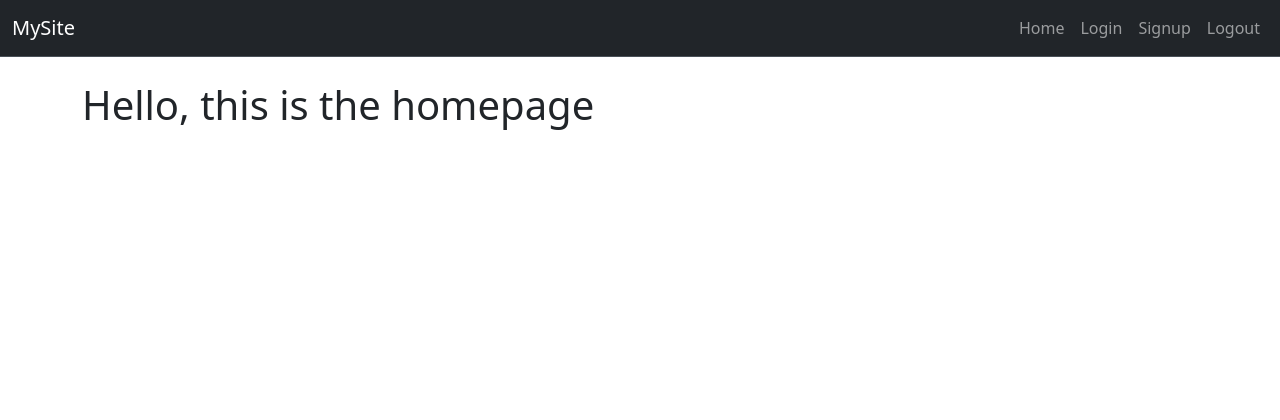
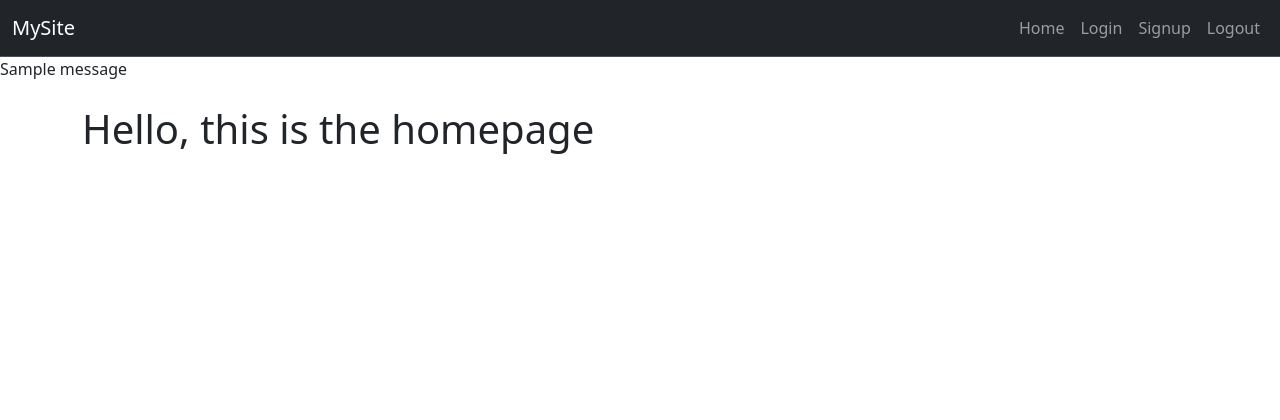
Before and after one commit to thaparojanthapa1-eng/Flask-blog-style-website, a Flask app: page / in a window 1280 px wide. Shown: the top 420 px of the page. Run offline with Flask 3, Linux system fonts and the light colour scheme; tables that the repository leaves empty hold one stand-in row (values such as "Sample post"); one stand-in notice (Sample message) is shown.

Commit message:
Added message flashing

```diff
--- a/website/templates/base.html
+++ b/website/templates/base.html
@@ -30,6 +30,14 @@
         </div>
     </nav>
 
+    {% with messages=get_flashed_messages(with_categories=True) %}
+        {% if messages %}
+            {% for category, message in messages%}
+                {{message}}
+            {% endfor %}
+        {% endif %}
+    {% endwith %}
+
     <main class="container my-4">
         {% block content %}{% endblock %}
     </main>
```
